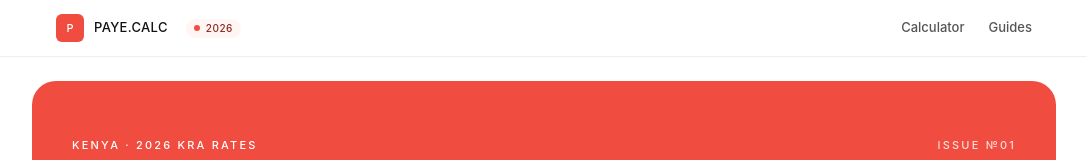
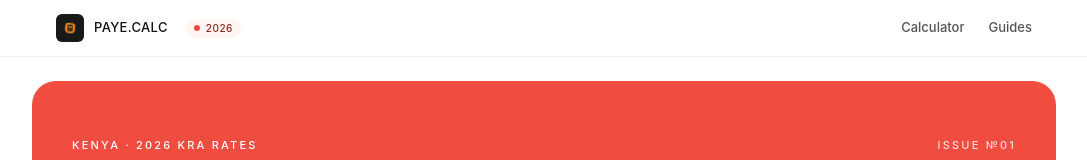
Before and after one commit to nahadgur/paycalc6, a Next.js app: page / in a window 1280 px wide. Shown: the top 160 px of the page, without its empty margins (96-1183 px from the left). Built offline with nearby package versions, Linux system fonts and the light colour scheme.

Commit message:
Add files via upload

```diff
--- a/app/layout.tsx
+++ b/app/layout.tsx
@@ -39,6 +39,13 @@ export const metadata: Metadata = {
       'max-snippet': -1,
     },
   },
+  icons: {
+    icon: [
+      { url: '/logo-256.png', sizes: '256x256', type: 'image/png' },
+    ],
+    shortcut: '/logo-256.png',
+    apple: '/logo-256.png',
+  },
 }
 
 export default function RootLayout({ children }: { children: React.ReactNode }) {
@@ -59,9 +66,7 @@ export default function RootLayout({ children }: { children: React.ReactNode })
           <div className="max-w-5xl mx-auto px-5 sm:px-6">
             <div className="flex items-center justify-between h-14">
               <Link href="/" className="flex items-center gap-2.5 group">
-                <div className="w-7 h-7 bg-brand rounded-md flex items-center justify-center">
-                  <span className="text-white font-medium text-[11px]">P</span>
-                </div>
+                <img src="/logo-256.png" alt="PAYE Calculator Kenya logo" className="w-7 h-7 rounded-md object-contain" width="28" height="28" />
                 <span className="font-medium text-[13px] tracking-wide">PAYE.CALC</span>
                 <span className="hidden sm:inline-flex items-center gap-1.5 ml-2 px-2 py-0.5 bg-brand-50 text-brand-700 rounded-full text-[10px] font-medium tracking-wider">
                   <span className="w-1.5 h-1.5 bg-brand rounded-full pulse-dot" style={{ color: '#F04C40' }}></span>
@@ -105,8 +110,8 @@ export default function RootLayout({ children }: { children: React.ReactNode })
             <div className="border-t border-white/25 pt-10 grid grid-cols-2 md:grid-cols-4 gap-8">
               <div className="col-span-2 md:col-span-1">
                 <div className="flex items-center gap-2 mb-3">
-                  <div className="w-7 h-7 bg-white rounded-md flex items-center justify-center">
-                    <span className="text-brand font-medium text-[11px]">P</span>
+                  <div className="w-7 h-7 bg-white rounded-md flex items-center justify-center p-1">
+                    <img src="/logo-256.png" alt="PAYE Calculator Kenya logo" className="w-full h-full object-contain" width="20" height="20" />
                   </div>
                   <span className="font-medium text-[13px] tracking-wide">PAYE.CALC</span>
                 </div>
```
